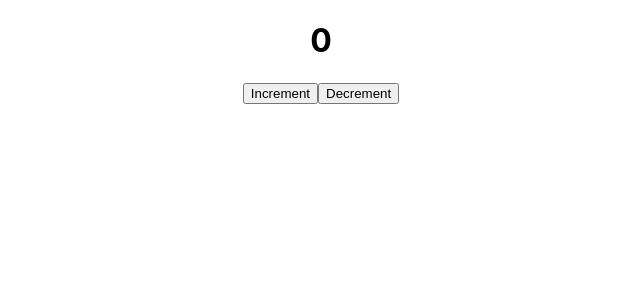
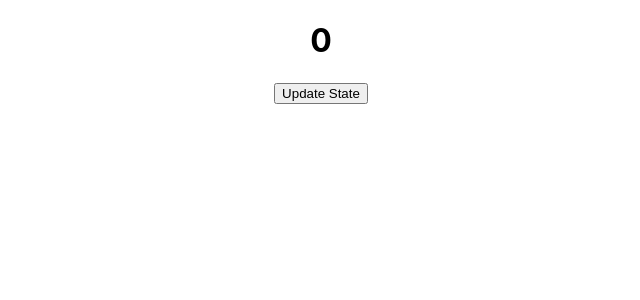
Before and after one commit to riazgul03/ReactJS, a React (Create React App) app in the folder new-app/: page / in a window 1280 px wide. Shown: the top 300 px of the page, without its empty margins (319-959 px from the left). Built offline with nearby package versions, Linux system fonts and the light colour scheme.

Commit message:
UseEffect Hook In React

```diff
--- a/new-app/src/App.js
+++ b/new-app/src/App.js
@@ -8,14 +8,16 @@ import USWithObject from './USWithObject';
 import USWithArray from './USWithArray';
 import ClassState from './ClassState';
 import FunctionState from './FunctionState';
+import ClassEffect from './ClassEffect';
+import FunctionEffect from './FunctionEffect';
 
 
 
 function App(){
   return(
     <div>
-   {/* <ClassState/> */}
-   <FunctionState/>
+    {/* <ClassEffect/> */}
+    <FunctionEffect/>
     </div>
   )
 }
--- /dev/null
+++ b/new-app/src/ClassEffect.js
@@ -0,0 +1,30 @@
+import React, { Component } from 'react'
+
+export default class ClassEffect extends Component {
+    constructor(props) {
+        super(props)
+
+        this.state = {
+            count:0
+        }
+    }
+    componentDidMount() {
+        console.log(" componentDidMount Called..");
+    }
+    componentDidUpdate() {
+        console.log(" componentDidUpdate Called..")
+    }
+    updateCount = () => {
+        this.setState({
+            count: this.state.count + 1
+        });
+    }
+    render() {
+        return (
+            <div>
+                <h1>{this.state.count}</h1>
+                <button onClick={this.updateCount}>Update</button>
+            </div>
+        )
+    }
+}
--- /dev/null
+++ b/new-app/src/FunctionEffect.js
@@ -0,0 +1,17 @@
+import React, { useEffect, useState } from 'react'
+
+function FunctionEffect() {
+  let [count, setCount]= useState( 0 )
+
+     useEffect( () =>{
+        console.log("Hello I am Effect = " + count)
+     })
+  return (
+    <div>
+    <h1>{count}</h1>
+    <button onClick={() => setCount(count + 1)}>Update State</button>
+    </div>
+  )
+}
+
+export default FunctionEffect
```
